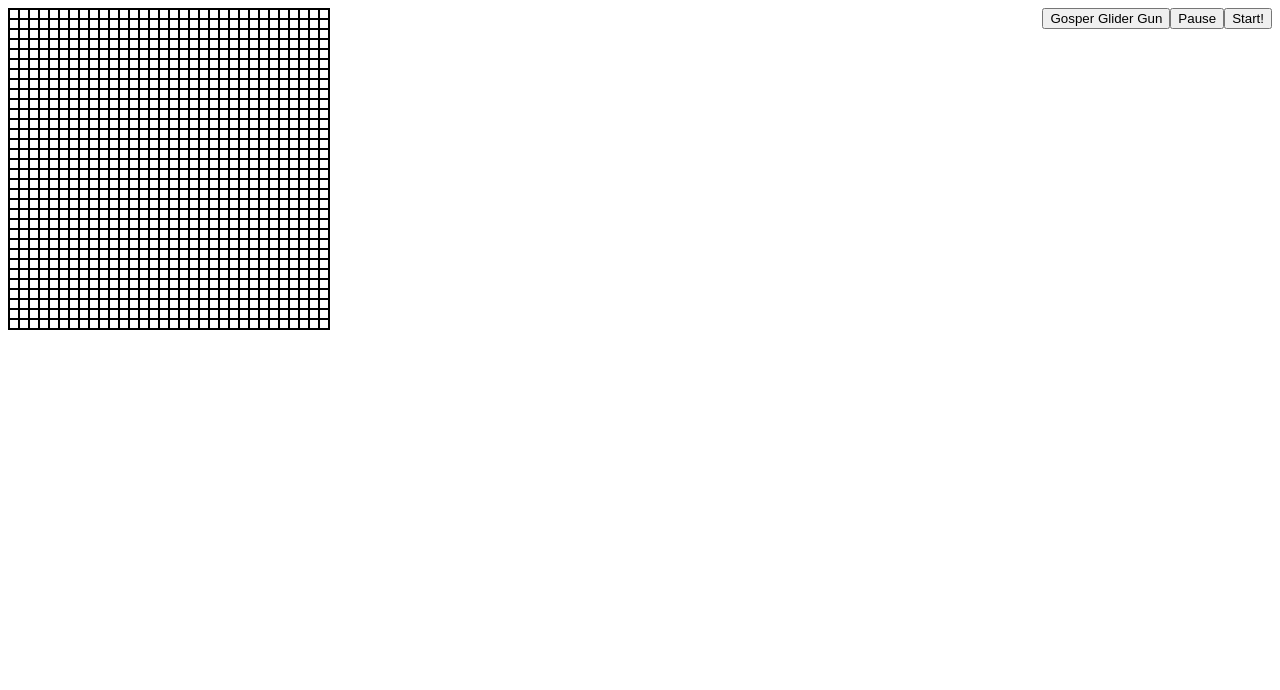
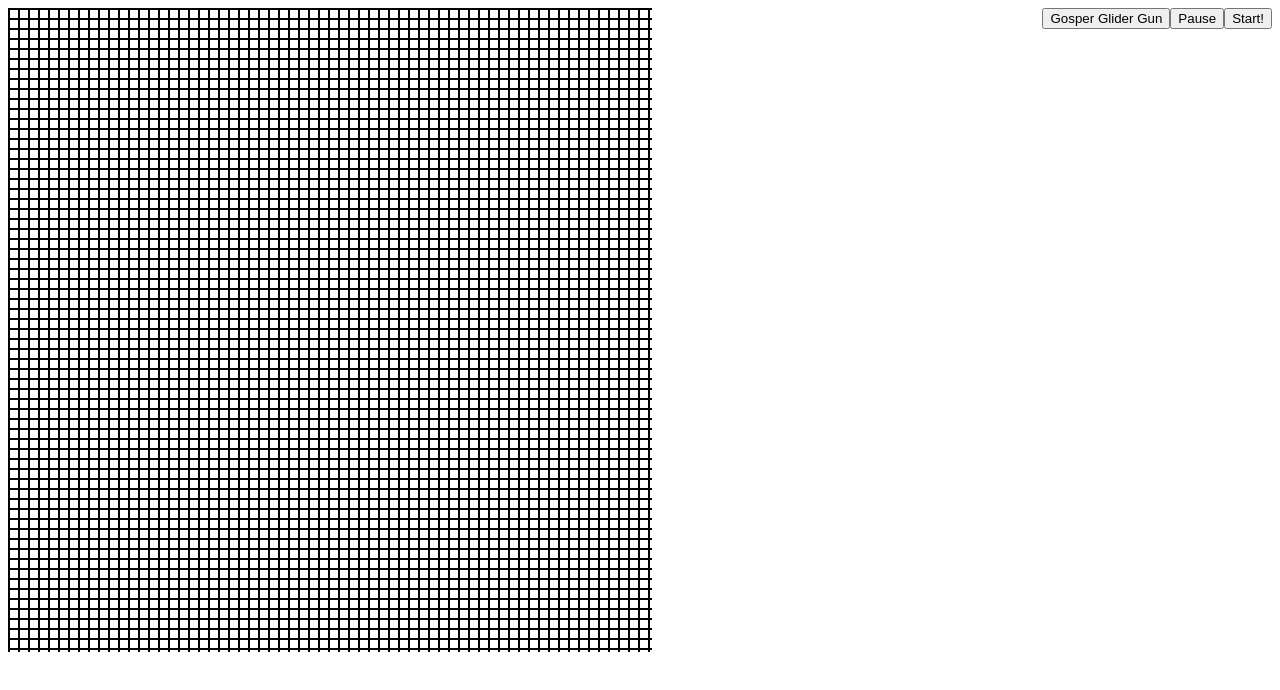
Before and after one commit to guarani/Conways-Game-Of-Life, a plain HTML site: page index.html in a window 1280 px wide. Both pictures are taken after a click on the button "Start!". Drawn offline with Linux system fonts and the light colour scheme.

Commit message:
changed size, working

```diff
--- a/game.js
+++ b/game.js
@@ -1,5 +1,5 @@
 var cw = 10;
-var dimension = 32;
+var dimension = 64;
 var thickness = 2;
 var offset = thickness / 2;
 var canvas, ctx, w, h, xOffset, yOffset;
@@ -48,7 +48,7 @@ $(document).ready(function() {
 	$("#start-game").click(function(event) {
 		gameLoop();
 		if (typeof game_loop != "undefined") clearInterval(game_loop);
-		game_loop = setInterval(gameLoop, 1000);
+		game_loop = setInterval(gameLoop, 400);
 		$('#start-game').button("disable");
 		$("#pause-game").button("enable");
 	});
--- a/index.html
+++ b/index.html
@@ -6,7 +6,7 @@
 		<link rel="stylesheet" type="text/css" href="game.css"></link>
 	</head>
 	<body>
-		<canvas id="canvas" width="322" height="322"></canvas>
+		<canvas id="canvas" width="644" height="644"></canvas>
 		<button class="option" id="start-game">Start!</button>
 		<button class="option" id="pause-game">Pause</button>
 		<button class="option" id="gosper-glider-gun">Gosper Glider Gun</button>
```
Also changed, not shown: 1 other file.
